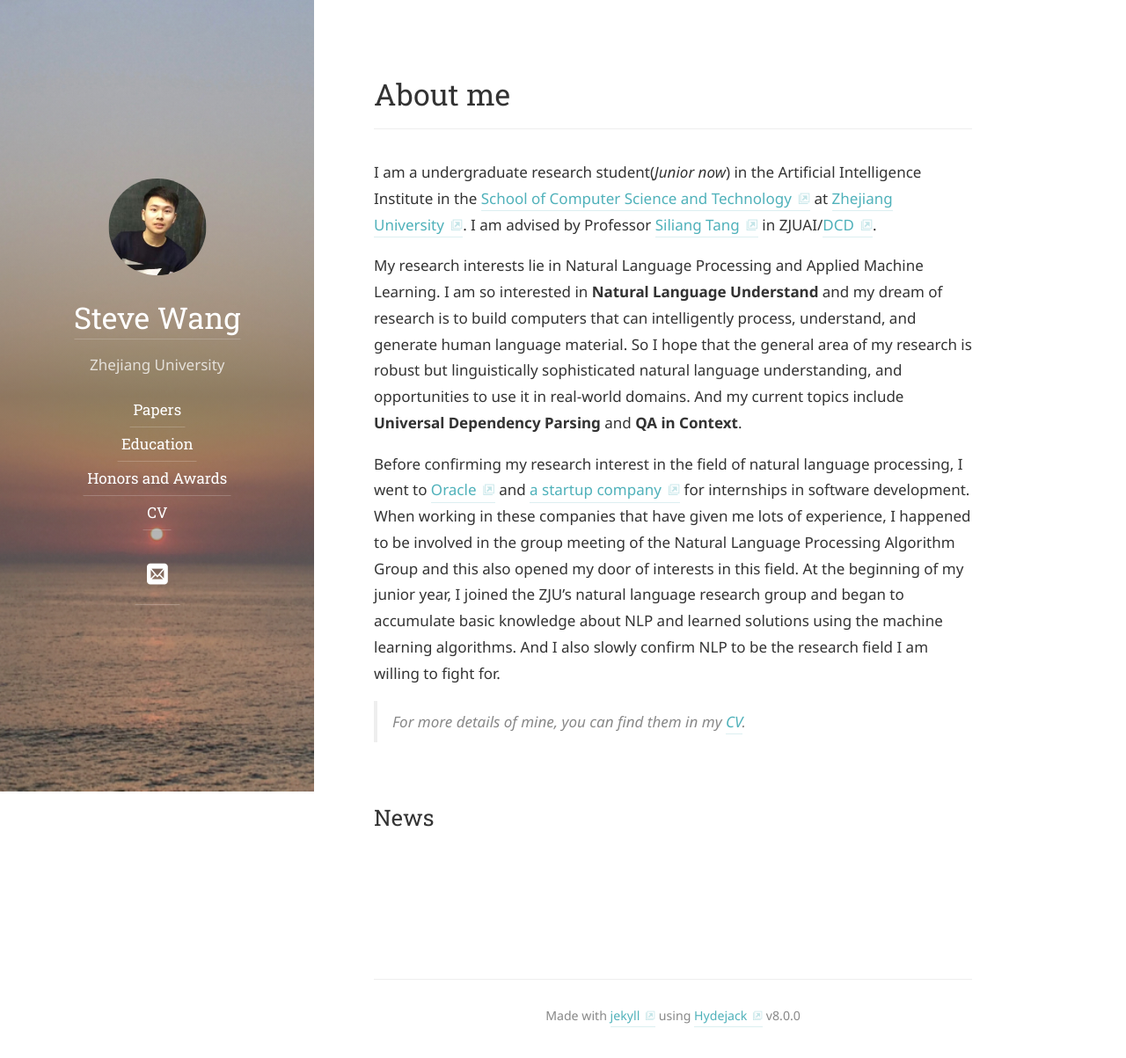
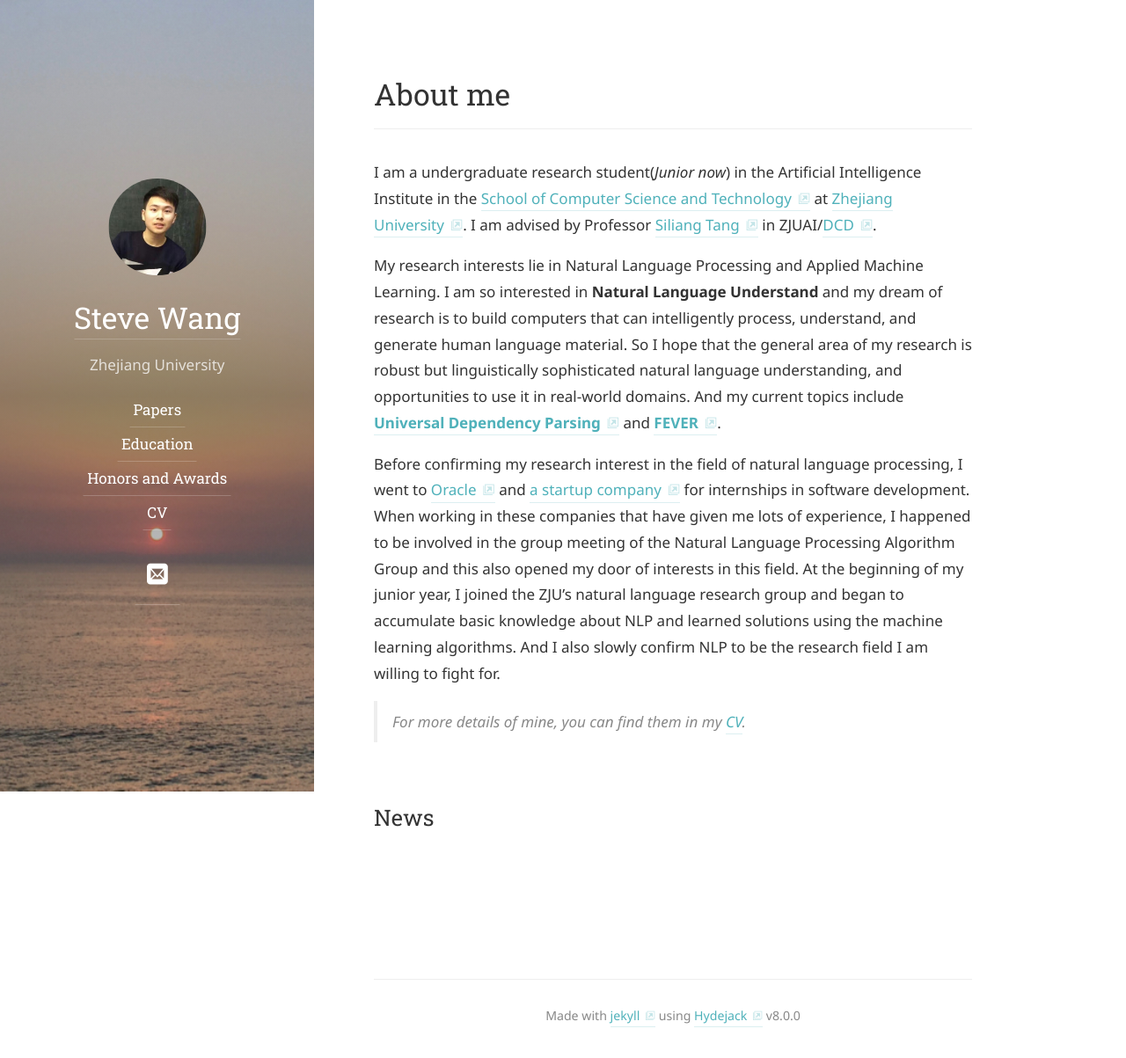
Before and after one commit to Circle-Ming/Circle-Ming.github.io, a Jekyll site: the page built from index.md, in a window 1280 px wide. Shown: the whole page at 88% size. Built offline with Jekyll 4.4.1, drawn with Linux system fonts in a browser that asks for light colours; some web fonts are replaced.

Commit message:
new changes about my research

```diff
--- a/index.md
+++ b/index.md
@@ -12,8 +12,8 @@ Institute in the [School of Computer Science and Technology](http://www.cs.zju.e
 Learning. I am so interested in **Natural Language Understand** and my dream of research
 is to build computers that can intelligently process, understand, and generate human
 language material. So I hope that the general area of my research is robust but
-linguistically sophisticated natural language understanding, and opportunities to use it in real-world domains. And my current topics include **Universal Dependency Parsing**
-and **QA in Context**.
+linguistically sophisticated natural language understanding, and opportunities to use it in real-world domains. And my current topics include **[Universal Dependency Parsing](http://universaldependencies.org/conll18/)**
+and **[FEVER](http://fever.ai/)**.
 
   Before confirming my research interest in the field of natural language processing,
 I went to [Oracle](https://www.oracle.com/cn/index.html) and [a startup company](https://www.eigentech.ai/en/) for internships in software development.
```
Also changed, not shown: papers.md (+1 -1 lines), 1 other file.
